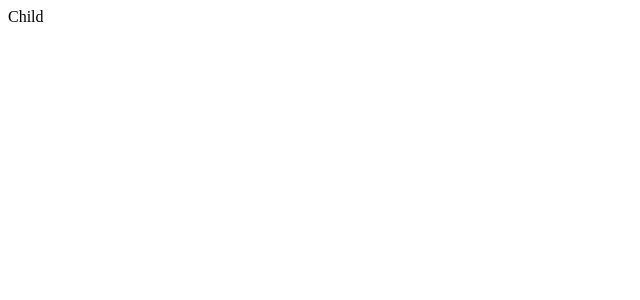
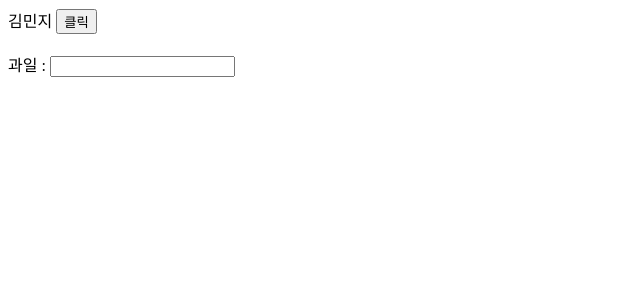
Before and after one commit to Olivia-Study-Storage/hh99-react-beginner, a React (Create React App) app in the folder beginner/1_week-1/: page / in a window 1280 px wide. Shown: the top 300 px of the page, without its empty margins (0-640 px from the left). Built offline with nearby package versions, Linux system fonts and the light colour scheme.

Commit message:
Note: useState

```diff
--- a/beginner/1_week-1/src/App.jsx
+++ b/beginner/1_week-1/src/App.jsx
@@ -1,8 +1,46 @@
-import React from 'react'
-import Child from './Child';
+import React, { useState } from 'react'
 
 function App() {
-  return <Child age={35}>이름</Child>;
+  // ! State를 사용하는 목적 : UI를 변경하기 위해 (렌더링을 위해서) 별도로 상태를 관리하는 것!
+  // * useState : 괄호를 열고 닫으면 동작하는 hook (함수)
+  // 사용법 : useState('initial value');
+  // return : [state, setState] (state와 state를 다룰 수 있는 메서드) 배열
+  // 이 두 가지를 구조분해할당으로 다음과 같이 사용 가능하다.
+  // const [value, setValue] = useState('initial value');
+
+  // ex.
+  // const [count, setCount] = useState(0);
+  // const [todoList, setTodoList] = useState([]);
+
+  const [name, setName] = useState('김민지');
+  const [fruit, setFruit] = useState('');
+
+  return (
+    <>
+      <div>
+        {name}&nbsp;
+        <button onClick={function() {
+          setName('강해린');
+        }}>
+          클릭
+        </button>
+      </div>
+
+      <br />
+
+      <div>
+        {/* input 안에 입력되는 값을 fruit와 매칭시키려면 value와 onChange를 사용하면 된다 */}
+        {/* onChange에는 항상 evnet가 매개변수로 딸려온다 */}
+        과일 :&nbsp;
+        <input
+          value={fruit}
+          onChange={(event) => setFruit(event.target.value)}
+        />
+        <br />
+        {fruit}
+      </div>
+    </>
+  )
 }
 
 export default App
```
